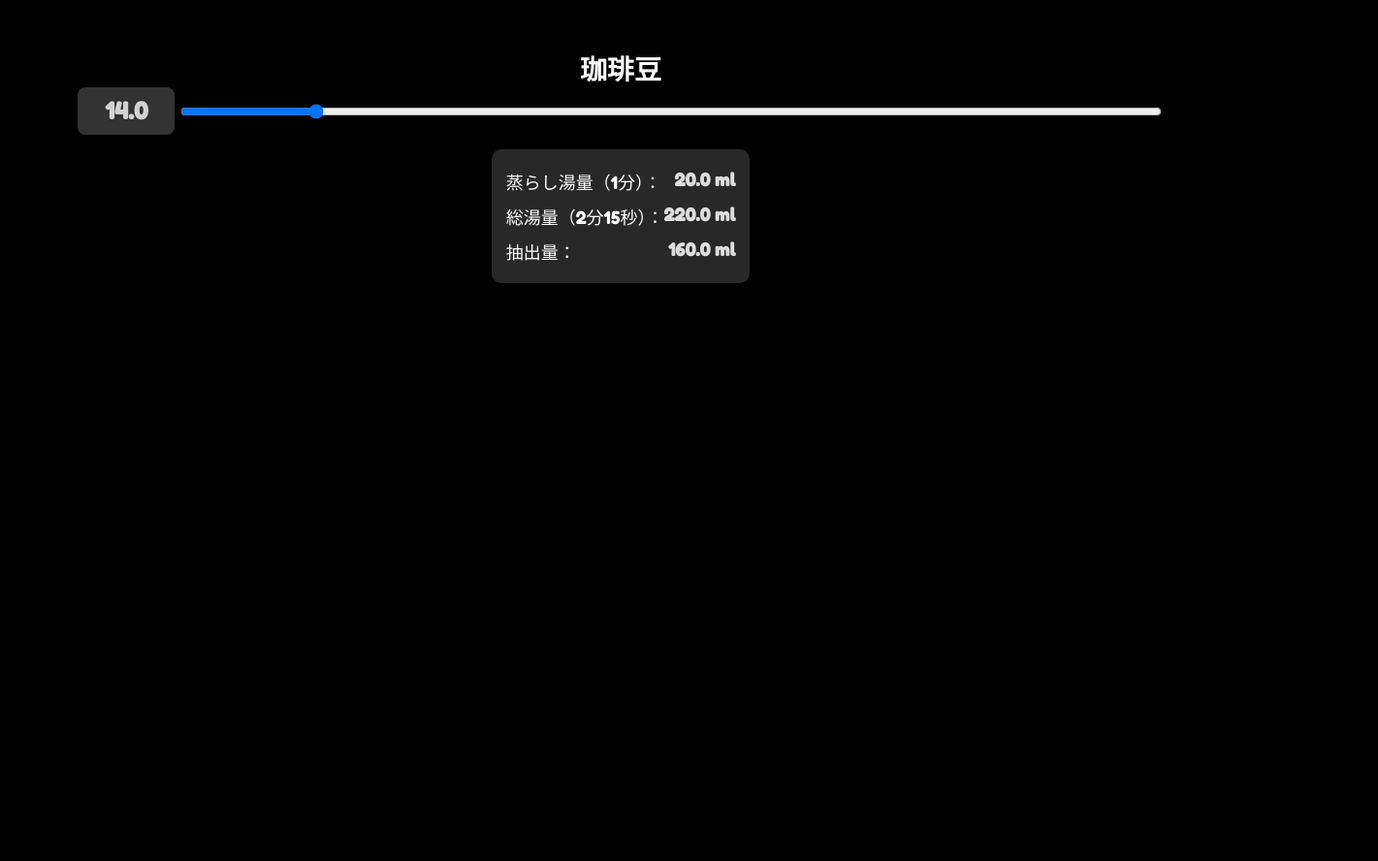
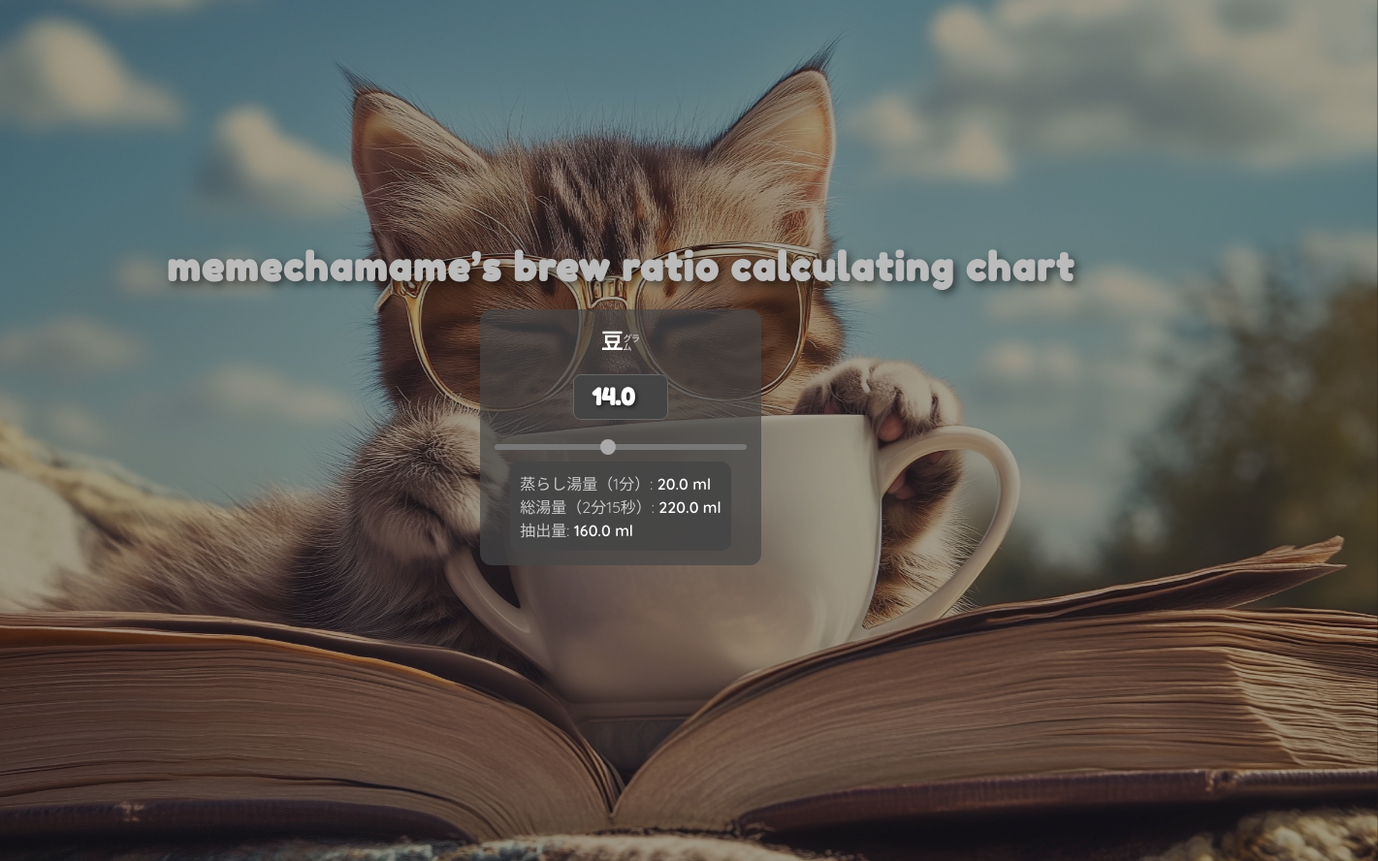
Before and after one commit to waywaybepop/-brew-ratioaikh7a, a plain HTML site: page index.html in a window 1280 px wide. Shown: the whole page at 97% size, 1421 px wide, since content can reach past the window. Before the commit the page ends 800 px from the top, so only its background shows below. Drawn offline with Linux system fonts and the light colour scheme.

Commit message:
Update index.html

```diff
--- a/index.html
+++ b/index.html
@@ -3,105 +3,188 @@
 <head>
     <meta charset="UTF-8">
     <meta name="viewport" content="width=device-width, initial-scale=1.0">
-    <title>Brew Ratio Calculator</title>
-    <link href="https://fonts.googleapis.com/css2?family=Fredoka+One&display=swap" rel="stylesheet">
+    <title>memechamame’s brew ratio calculating chart</title>
     <style>
+        @import url('https://fonts.googleapis.com/css2?family=Fredoka+One&family=Quicksand:wght@400;600&display=swap');
+
         body {
-            background-color: black;
-            color: white;
-            font-family: 'Fredoka One', cursive;
+            margin: 0;
+            padding: 0;
+            display: flex;
+            flex-direction: column;
+            align-items: center;
+            justify-content: center;
+            height: 100vh;
+            background: #1e1e1e;
+            color: #ccc;
+            font-family: 'Quicksand', sans-serif;
             text-align: center;
+            position: relative;
+            overflow: hidden;
         }
 
-        .container {
-            margin-top: 50px;
+        /* 背景アニメーション */
+        .bg-container {
+            position: absolute;
+            top: 50%;
+            left: 50%;
+            width: 120%;
+            height: 120%;
+            background-image: url('https://github.com/waywaybepop/-brew-ratioaikh7a/blob/7c4fe4f0a8fb99d5900b968504e2f58c60bdd607/IMG_0910.jpeg?raw=true');
+            background-size: cover;
+            background-repeat: no-repeat;
+            background-position: center;
+            opacity: 0.6;
+            z-index: -1;
+            animation: waveEffect 6s linear infinite;
         }
 
-        .title {
-            font-size: 28px;
+        @keyframes waveEffect {
+            0% { transform: translate(-50%, -50%) scale(1); }
+            50% { transform: translate(-50%, -50%) scale(1.05); }
+            100% { transform: translate(-50%, -50%) scale(1); }
+        }
+
+        /* タイトル */
+        h2 {
+            font-size: 2.5em;
+            color: #bbb;
+            text-shadow: 4px 4px 8px rgba(0, 0, 0, 0.5);
+            font-family: 'Fredoka One', cursive;
+            letter-spacing: 1.5px;
+            margin-bottom: 20px;
+        }
+
+        @media (max-width: 600px) {
+            h2 { font-size: 2em; }
+        }
+
+        .input-container {
+            background: rgba(70, 70, 70, 0.7);
+            padding: 15px;
+            border-radius: 12px;
+            width: 260px;
+            display: flex;
+            flex-direction: column;
+            align-items: center;
+        }
+
+        .label-bold {
+            font-size: 1.4em;
             font-weight: bold;
+            color: #fff;
+        }
+
+        .label-small {
+            font-size: 0.8em;
+            font-weight: normal;
+            color: #ccc;
+        }
+
+        /* 数値入力欄のスタイル */
+        .input-box {
+            width: 80px; /* 最大4桁＋小数点に適したサイズ */
+            padding: 8px;
+            font-size: 1.5em;
+            text-align: center;
+            font-family: 'Fredoka One', cursive;
+            font-weight: bold;
+            background-color: #444;
+            color: #fff;
+            border: 1px solid #666;
+            border-radius: 8px;
+            outline: none;
             text-shadow: 2px 2px 4px rgba(0, 0, 0, 0.5);
         }
 
-        .input-box {
-            display: inline-block;
-            background-color: #333;
-            color: #d3d3d3; /* 少しグレーを混ぜた色 */
-            font-size: 24px;
-            font-weight: bold;
-            border-radius: 8px;
-            padding: 10px;
-            width: 80px; /* 4桁の入力にフィットするサイズ */
-            text-align: center;
-            box-shadow: 3px 3px 6px rgba(0, 0, 0, 0.4);
+        /* シークバー */
+        input[type="range"] {
+            -webkit-appearance: none;
+            width: 100%;
+            height: 6px;
+            background: #777;
+            border-radius: 5px;
+            outline: none;
+            margin-top: 5px;
         }
 
-        .slider {
-            width: 80%;
+        input[type="range"]::-webkit-slider-thumb {
+            -webkit-appearance: none;
+            width: 16px;
+            height: 16px;
+            background: #aaa;
+            border-radius: 50%;
+            cursor: pointer;
+        }
+
+        .result-card {
+            background: rgba(70, 70, 70, 0.85);
+            padding: 10px;
+            border-radius: 10px;
+            width: auto;
+            max-width: 220px;
+            text-align: left;
             margin-top: 10px;
         }
 
-        .result-box {
-            background-color: rgba(50, 50, 50, 0.8);
-            display: inline-block;
-            padding: 15px;
-            border-radius: 10px;
-            margin-top: 15px;
-            font-size: 18px;
-        }
-
-        .result-item {
-            display: flex;
-            justify-content: space-between;
-            padding: 5px 0;
-        }
-
-        .result-value {
+        .bold-value {
             font-weight: bold;
-            color: #ddd; /* 少し白に近いグレー */
+            color: #fff;
         }
     </style>
 </head>
 <body>
 
-<div class="container">
-    <div class="title">珈琲豆</div>
-    <div class="input-box" id="coffeeAmount">14.0</div>
-    <input type="range" min="1" max="99" value="14" class="slider" id="slider">
+    <div class="bg-container"></div>
 
-    <div class="result-box">
-        <div class="result-item">
-            蒸らし湯量（1分）：<span class="result-value" id="bloomWater">20.0 ml</span>
-        </div>
-        <div class="result-item">
-            総湯量（2分15秒）：<span class="result-value" id="totalWater">220.0 ml</span>
-        </div>
-        <div class="result-item">
-            抽出量：<span class="result-value" id="extractedAmount">160.0 ml</span>
-        </div>
+    <h2>memechamame’s brew ratio calculating chart</h2>
+
+    <div class="input-container">
+        <label class="label-bold" for="beans">
+            豆<span class="label-small">㌘</span>
+        </label>
+        <br>
+        <input type="number" id="beans" class="input-box" value="14.0" min="1" step="1">
+        <br>
+        <input type="range" id="beanRange" min="1" max="30" value="14" step="1">
+        <div id="result" class="result-card"></div>
     </div>
-</div>
 
-<script>
-    const coffeeAmount = document.getElementById("coffeeAmount");
-    const slider = document.getElementById("slider");
-    const bloomWater = document.getElementById("bloomWater");
-    const totalWater = document.getElementById("totalWater");
-    const extractedAmount = document.getElementById("extractedAmount");
+    <script>
+        function calculate() {
+            let beans = parseFloat(document.getElementById("beans").value);
+            if (isNaN(beans) || beans <= 0) {
+                document.getElementById("result").innerHTML = "正しい数値を入力してください";
+                return;
+            }
+            let bloom = (beans / 14 * 20).toFixed(1);
+            let water = (beans / 14 * 220).toFixed(1);
+            let extraction = (beans / 14 * 160).toFixed(1);
 
-    slider.addEventListener("input", function() {
-        let coffee = parseInt(slider.value);
-        coffeeAmount.textContent = coffee.toFixed(1);
+            document.getElementById("result").innerHTML = `
+                <div class="result-item">蒸らし湯量（1分）: <span class="bold-value">${bloom} ml</span></div>
+                <div class="result-item">総湯量（2分15秒）: <span class="bold-value">${water} ml</span></div>
+                <div class="result-item">抽出量: <span class="bold-value">${extraction} ml</span></div>
+            `;
+        }
 
-        let bloom = (coffee * 20) / 14; // 14g基準で20ml
-        let total = (coffee * 220) / 14; // 14g基準で220ml
-        let extracted = (coffee * 160) / 14; // 14g基準で160ml
+        document.getElementById("beans").addEventListener("input", function() {
+            let value = parseFloat(this.value);
+            if (!isNaN(value)) {
+                this.value = value.toFixed(1); // 小数点第一位まで表示
+                document.getElementById("beanRange").value = Math.round(value); // スライダーは整数値
+                calculate();
+            }
+        });
 
-        bloomWater.textContent = bloom.toFixed(1) + " ml";
-        totalWater.textContent = total.toFixed(1) + " ml";
-        extractedAmount.textContent = extracted.toFixed(1) + " ml";
-    });
-</script>
+        document.getElementById("beanRange").addEventListener("input", function() {
+            let value = parseInt(this.value);
+            document.getElementById("beans").value = value.toFixed(1); // 小数点第一位まで表示
+            calculate();
+        });
+
+        window.onload = calculate;
+    </script>
 
 </body>
 </html>
```
